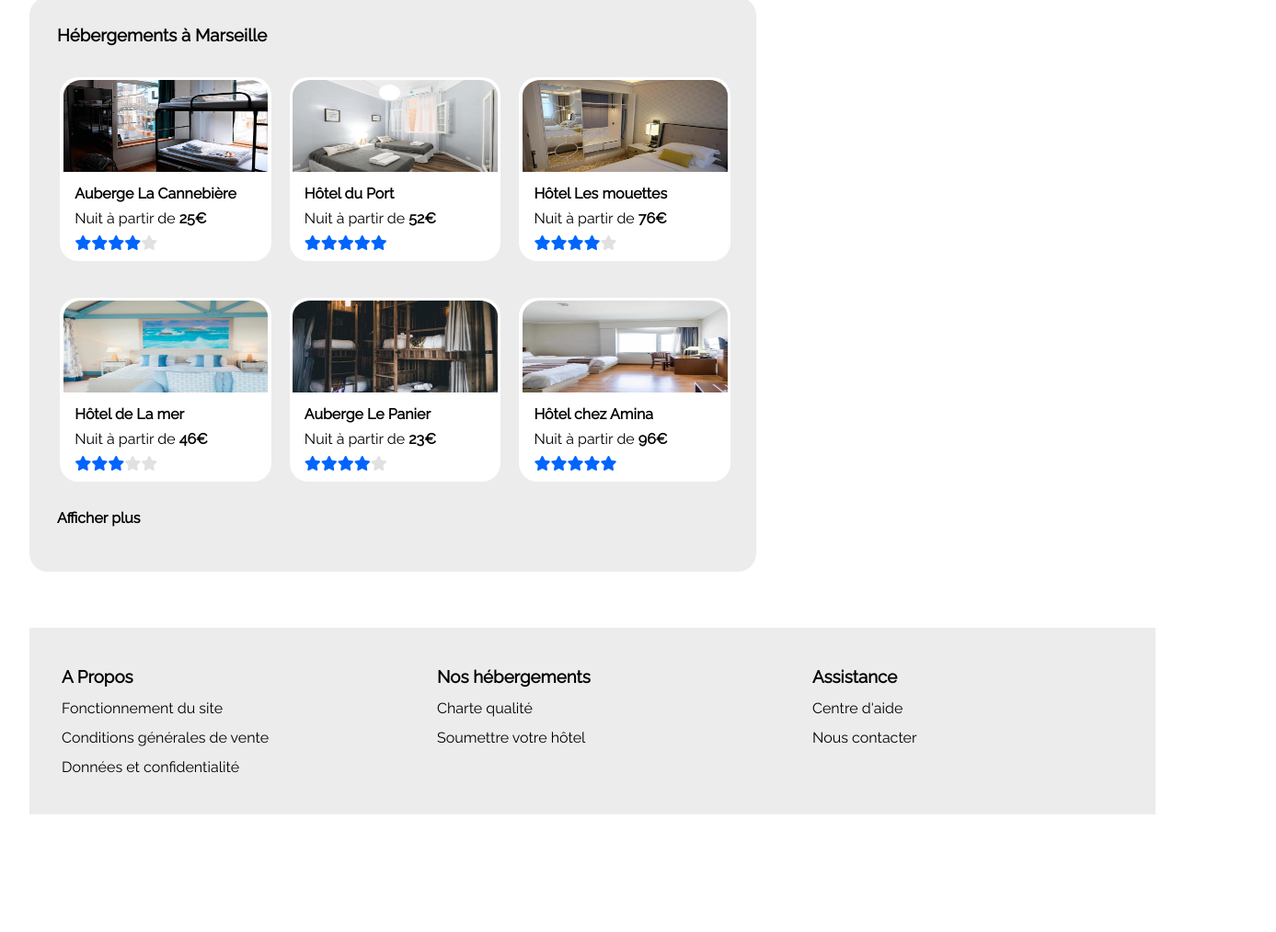
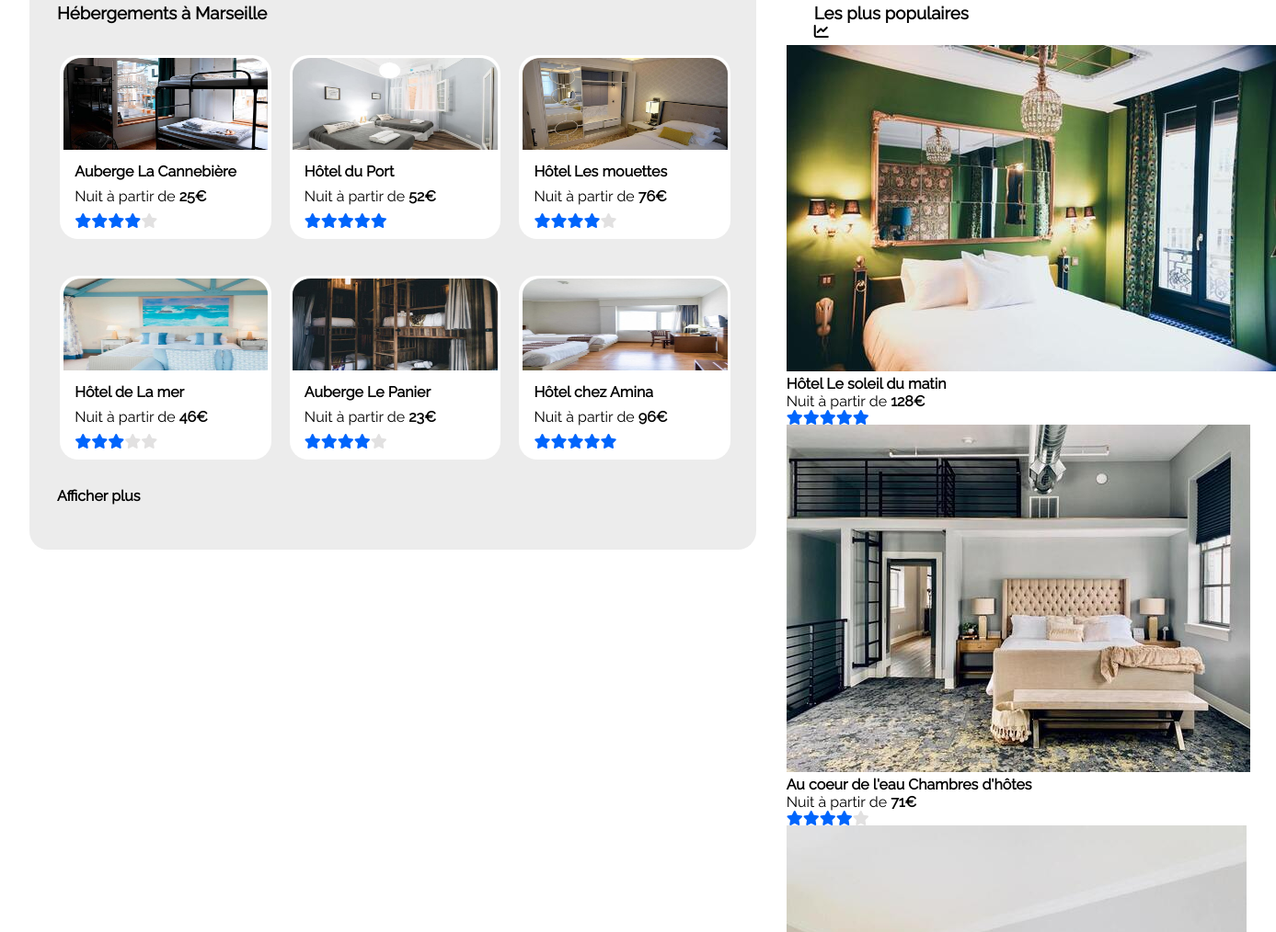
Before and after one commit to Tinany/Faure_Tinany_2_10122020, a plain HTML site: page index.html in a window 1280 px wide. Shown: the part 419-1433 px from the top of the page at 92% size, 1387 px wide, since content can reach past the window. Drawn offline with Linux system fonts and the light colour scheme.

Commit message:
Add most Popular HTML

```diff
--- a/index.html
+++ b/index.html
@@ -33,7 +33,6 @@
                     </div>
                 </nav>
             </header>
-            <main>
                 <!--Leading-->
                 <div class="leading">
                     <!--Title-->
@@ -198,7 +197,59 @@
                     <!--More-->
                     <h4 class="more"><b>Afficher plus</b></h4>
                 </section>
-            </main>
+                <!--MostPopular-->
+                <section class="mostPopular">
+                    <!--Title-->
+                    <div class="titleSection titleMP">
+                        <h3>Les plus populaires</h3>
+                        <i class="fas fa-chart-line"></i>
+                    </div>
+                    <!--mostPopular Container-->
+                    <div class="hostingMPContainer">
+                        <div class="hostingMP">
+                                <img src="images/hebergements/hotel_le_soleil_du_matin.jpg" alt="">
+                                <div class="hosting-2">
+                                    <h4><b>Hôtel Le soleil du matin</b></h4>
+                                    <p>Nuit à partir de <b>128€</b></p>
+                                    <div class="stars">
+                                        <i class="fa fa-star"></i>
+                                        <i class="fa fa-star"></i>
+                                        <i class="fa fa-star"></i>
+                                        <i class="fa fa-star"></i>
+                                        <i class="fa fa-star"></i>
+                                    </div>
+                                </div>
+                        </div>
+                        <div class="hostingMP">
+                                <img src="images/hebergements/au_coeur_de_leau.jpg" alt="">
+                                <div class="hosting-2">
+                                    <h4><b>Au coeur de l'eau Chambres d'hôtes</b></h4>
+                                    <p>Nuit à partir de <b>71€</b></p>
+                                    <div class="stars">
+                                        <i class="fa fa-star"></i>
+                                        <i class="fa fa-star"></i>
+                                        <i class="fa fa-star"></i>
+                                        <i class="fa fa-star"></i>
+                                        <i class="fa fa-star empty"></i>
+                                    </div>
+                                </div>
+                        </div>
+                        <div class="hostingMP">
+                                <img src="images/hebergements/hotel_tout_bleu_et_blanc.jpg" alt="">
+                                <div class="hosting-2">
+                                    <h4><b>Hôtel Tout bleu et Blanc</b></h4>
+                                    <p>Nuit à partir de <b>68€</b></p>
+                                    <div class="stars">
+                                        <i class="fa fa-star"></i>
+                                        <i class="fa fa-star"></i>
+                                        <i class="fa fa-star"></i>
+                                        <i class="fa fa-star"></i>
+                                        <i class="fa fa-star empty"></i>
+                                    </div>
+                                </div>
+                        </div>
+                    </div>
+                </section>
             <footer>
                 <!--About-->
                 <section class="footerContainer">
```
